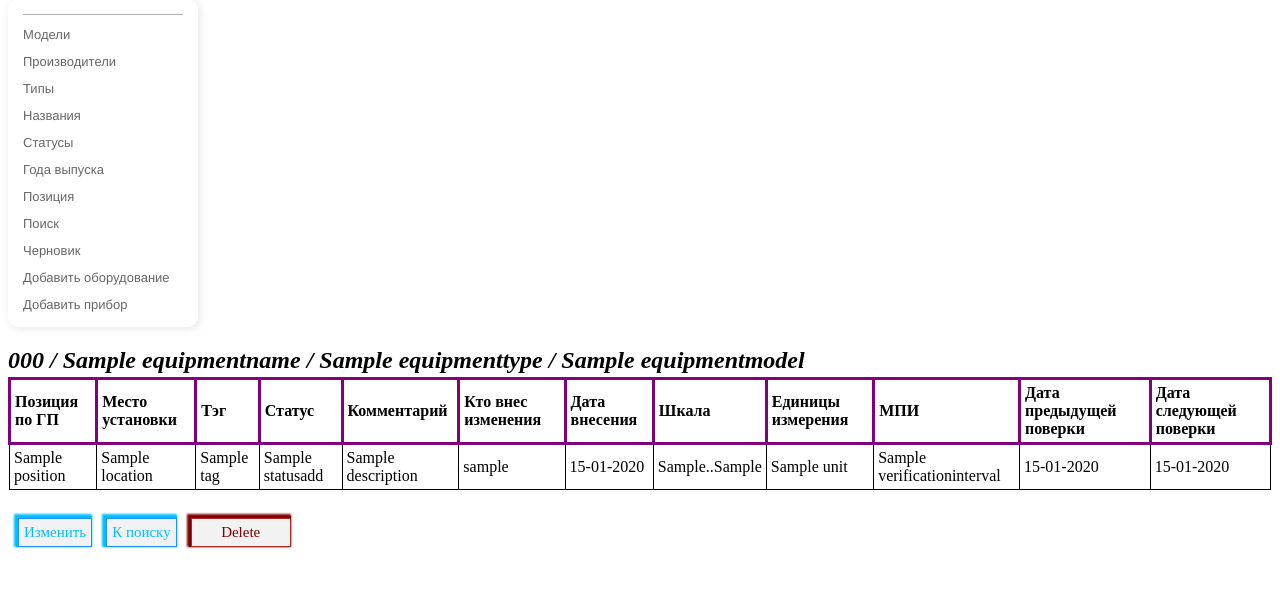
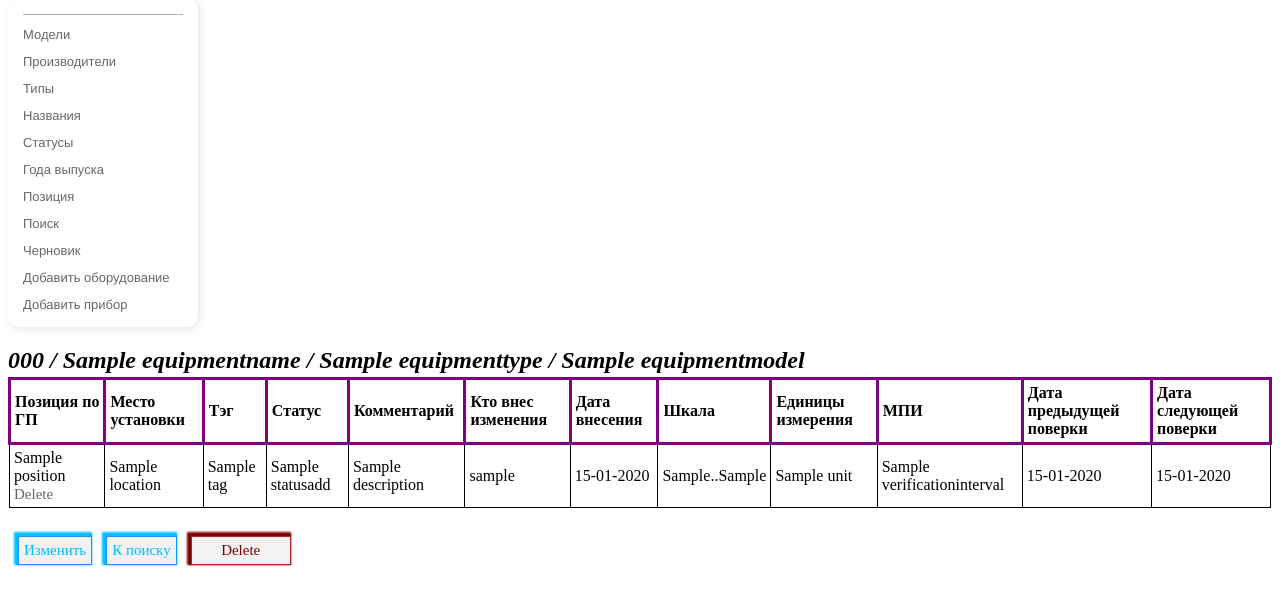
Before and after one commit to AndreiBiiskii/gpu, a Django app: page /equipment_detail/1 in a window 1280 px wide. Shown: the part 99-705 px from the top of the page. Run offline with Django 5.2, Linux system fonts and the light colour scheme; a user stored in the database is signed in; tables that the repository leaves empty hold one stand-in row (values such as "Sample post"); parts of the project's set-up code (start-up, migrations or seed data) failed here and were passed over.

Commit message:
изменено удаление

```diff
--- a/device/models.py
+++ b/device/models.py
@@ -15,7 +15,7 @@ class StatusAdd(models.Model):
 
 class Status(models.Model):
     name = models.ForeignKey(StatusAdd, on_delete=models.DO_NOTHING, related_name='statuses', verbose_name='Статус')
-    equipment = models.ForeignKey('Equipment', on_delete=models.DO_NOTHING, related_name='status',
+    equipment = models.ForeignKey('Equipment', on_delete=models.CASCADE, related_name='status',
                                   verbose_name='Статус')
 
     def __str__(self):
@@ -86,7 +86,7 @@ class EquipmentName(models.Model):
 
 class Position(models.Model):
     name = models.CharField(verbose_name='Позиция по ГП', blank=True, null=True)
-    equipment = models.ForeignKey('Equipment', on_delete=models.DO_NOTHING, related_name='positions')
+    equipment = models.ForeignKey('Equipment', on_delete=models.CASCADE, related_name='positions')
 
     def __str__(self):
         return self.name
@@ -97,14 +97,14 @@ class Position(models.Model):
 
 class Description(models.Model):
     name = models.CharField(max_length=100, verbose_name='Описание', blank=False, null=False)
-    equipment = models.ForeignKey('Equipment', on_delete=models.DO_NOTHING, verbose_name='Описание оборудования',
+    equipment = models.ForeignKey('Equipment', on_delete=models.CASCADE, verbose_name='Описание оборудования',
                                   related_name='descriptions')
     user = models.ForeignKey(User, on_delete=models.DO_NOTHING, related_name='descriptions',
                              verbose_name='Пользователь')
     at_date = models.DateField(auto_now=True, verbose_name='Дата внесения')
 
     def __str__(self):
-        return self.equipment
+        return self.name
 
     class Meta:
         # ordering = ('-at_date',)
@@ -113,7 +113,7 @@ class Description(models.Model):
 
 class Location(models.Model):
     name = models.CharField(max_length=255, verbose_name='Место нахождения.', blank=True, null=True)
-    equipment = models.ForeignKey('Equipment', on_delete=models.DO_NOTHING, related_name='locations',
+    equipment = models.ForeignKey('Equipment', on_delete=models.CASCADE, related_name='locations',
                                   verbose_name='Место установки', default='NoneLocation')
 
     def __str__(self):
@@ -141,13 +141,13 @@ class Equipment(models.Model):
     at_date = models.DateField(auto_now=True ,verbose_name='Дата добавления')
     defect = models.BooleanField(default=False, blank=True, null=True)
     si_or = models.BooleanField(default=True, verbose_name='Средство измерения')
-    manufacturer = models.ForeignKey(Manufacturer, on_delete=models.CASCADE, related_name='manufacturer',
+    manufacturer = models.ForeignKey(Manufacturer, on_delete=models.DO_NOTHING, related_name='manufacturer',
                                      verbose_name='Производитель')
-    type = models.ForeignKey(EquipmentType, on_delete=models.CASCADE, related_name='type',
+    type = models.ForeignKey(EquipmentType, on_delete=models.DO_NOTHING, related_name='type',
                              verbose_name='Тип', default=None, null=True)
-    name = models.ForeignKey(EquipmentName, on_delete=models.CASCADE, related_name='n',
+    name = models.ForeignKey(EquipmentName, on_delete=models.DO_NOTHING, related_name='n',
                              verbose_name='Наименование оборудования')
-    year = models.ForeignKey('Year', on_delete=models.CASCADE, related_name='years', verbose_name='Год выпуска')
+    year = models.ForeignKey('Year', on_delete=models.DO_NOTHING, related_name='years', verbose_name='Год выпуска')
 
     def __str__(self):
         return self.serial_number
@@ -162,7 +162,7 @@ class Equipment(models.Model):
 
 
 class Si(models.Model):
-    equipment = models.ForeignKey(Equipment, blank=True, null=True, on_delete=models.DO_NOTHING,
+    equipment = models.ForeignKey(Equipment, blank=True, null=True, on_delete=models.CASCADE,
                                   related_name='si',
                                   verbose_name='Средство измерения')
     previous_verification = models.DateField(verbose_name='Дата предыдущей поверки')
--- a/device/templates/device/equipment_detail.html
+++ b/device/templates/device/equipment_detail.html
@@ -1,7 +1,6 @@
 {% extends 'device/base.html' %}
 
 {% block content %}
-
 
 <div class="detail">
     <cite>
@@ -34,7 +33,7 @@
         <tbody>
         {%for i in data_eq%}
         <tr>
-            <td>{{i.position}}</td>
+            <td>{{i.position}} {% if request.user.is_staff %}<a href="{% url 'equipment_delete' equipment.pk %}?number={{i.number}}" >Delete</a>{%endif%}</td>
             <td>{{i.location}}</td>
             <td>{{i.tag}}</td>
             <td>{{i.status}}</td>
@@ -63,7 +62,7 @@
 {% endif %}
 <a href="{% url 'search' %}" class="button-style2">К поиску</a>
 {%if user.is_staff%}
-<a href="{% url 'equipment_delete' equipment.pk%}" class="button-style3">Delete</a>
+<a href="{% url 'equipment_delete' equipment.pk %}" class="button-style3">Delete</a>
 {%endif%}
 
 {% endblock %}
--- a/device/views.py
+++ b/device/views.py
@@ -4,6 +4,7 @@ import os
 import django_filters
 from dateutil.relativedelta import relativedelta
 from django import forms
+from django.contrib import messages
 from django.contrib.auth import logout
 from django.contrib.auth.forms import PasswordChangeForm, AuthenticationForm
 from django.contrib.auth.models import User
@@ -355,7 +356,7 @@ def equipment_detail(request, pk):
         at_date.append(i.at_date)
     for i in location:
         locations.append(i.name)
-    for i in range(len(descriptions)):
+    for number, i in enumerate(range(len(descriptions))):
         try:
             stat = statuses[i]
         except:
@@ -369,6 +370,7 @@ def equipment_detail(request, pk):
             'position': positions[i],
             'user': users[i],
             'at_date': at_date[i],
+            'number': number + 1,
         })
         data_eq.reverse()
     data = {
@@ -442,13 +444,19 @@ def EquipmentDelete(request, pk):
         redirect('login')
     obj = get_object_or_404(Equipment,
                             pk=pk)
-    obj.descriptions.all().delete()
-    obj.positions.all().delete()
-    obj.locations.all().delete()
-    obj.tags.all().delete()
-    obj.status.all().delete()
-    obj.si.all().delete()
-    obj.delete()
+    if request.GET.get('number'):
+        number = int(request.GET.get('number')) - 1
+
+        (obj.descriptions.all()[number]).delete()
+        (obj.positions.all()[number]).delete()
+        (obj.locations.all()[number]).delete()
+        (obj.tags.all()[number]).delete()
+        (obj.status.all()[number]).delete()
+        if obj.si_or:
+            (obj.si.all()[number]).delete()
+    else:
+
+        obj.delete()
     return redirect('/')
 
 
@@ -481,13 +489,12 @@ class UpdateCategory(UpdateView):
 
 
 def delete_category(request, pk, Mod):
-    if not request.user.is_authenticated:
+    if not request.user.is_staff:
         redirect('login')
     obj = get_object_or_404(Mod, pk=pk)
-    try:
-        obj.delete()
-    except:
-        pass
+
+    obj.delete()
+
     return redirect(reverse_lazy('search'))
 
 
```
Also changed, not shown: device/templates/device/equipments.html (+5 -5 lines).
